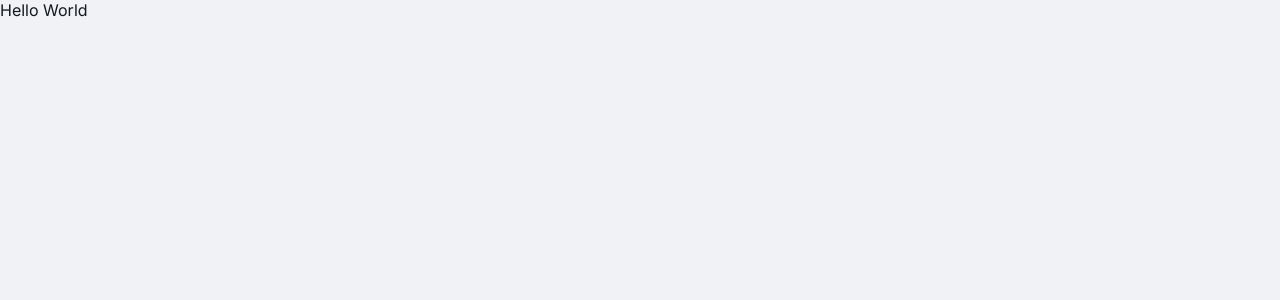
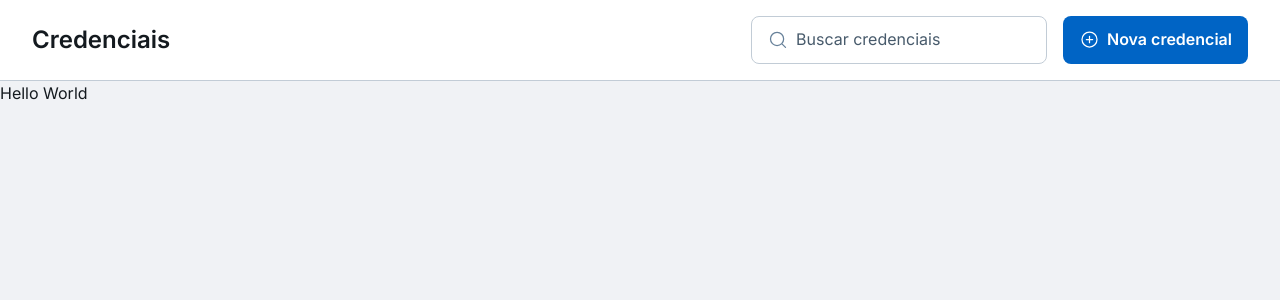
Before and after one commit to adrianmouzinho/biztrip-frontend, a React (Vite) app: page / in a window 1280 px wide. Shown: the top 300 px of the page. Built offline with nearby package versions, Linux system fonts and the light colour scheme.

Commit message:
feat: add header component

```diff
--- a/src/app.tsx
+++ b/src/app.tsx
@@ -1,3 +1,10 @@
+import { Header } from './components/header'
+
 export function App() {
-	return <h1>Hello World</h1>
+	return (
+		<div>
+			<Header />
+			<h1>Hello World</h1>
+		</div>
+	)
 }
--- /dev/null
+++ b/src/components/header/index.tsx
@@ -0,0 +1,21 @@
+import { Button } from '../ui/button'
+import { SearchInput } from '../ui/search-input'
+import { HeaderContainer } from './styles'
+
+import plusIcon from '../../assets/icons/plus.svg'
+
+export function Header() {
+	return (
+		<HeaderContainer>
+			<h2>Credenciais</h2>
+
+			<div>
+				<SearchInput placeholder="Buscar credenciais" />
+				<Button>
+					<img src={plusIcon} alt="Ícone de plus" />
+					Nova credencial
+				</Button>
+			</div>
+		</HeaderContainer>
+	)
+}
--- /dev/null
+++ b/src/components/header/styles.ts
@@ -0,0 +1,22 @@
+import { styled } from '../../styles'
+
+export const HeaderContainer = styled('header', {
+	backgroundColor: '$white',
+	display: 'flex',
+	alignItems: 'center',
+	justifyContent: 'space-between',
+	padding: '$4 $8',
+	borderBottom: '1px solid $gray300',
+
+	h2: {
+		fontSize: '$2xl',
+		fontWeight: '$semiBold',
+		letterSpacing: '1.5%',
+	},
+
+	'> div': {
+		display: 'flex',
+		alignItems: 'center',
+		gap: '$4',
+	},
+})
--- /dev/null
+++ b/src/components/ui/button/index.tsx
@@ -0,0 +1,12 @@
+import { type ComponentProps, forwardRef } from 'react'
+import { Button as CustomButton } from './styles'
+
+interface ButtonProps extends ComponentProps<typeof CustomButton> {}
+
+const Button = forwardRef<HTMLButtonElement, ButtonProps>(
+	({ type, ...props }, ref) => {
+		return <CustomButton {...props} ref={ref} type={type ?? 'button'} />
+	},
+)
+
+export { Button }
--- /dev/null
+++ b/src/components/ui/button/styles.ts
@@ -0,0 +1,85 @@
+import { styled } from '../../../styles'
+
+export const Button = styled('button', {
+	all: 'unset',
+	borderRadius: '$md',
+	fontSize: '$md',
+	fontWeight: '$semiBold',
+	fontFamily: '$default',
+	textAlign: 'center',
+	boxSizing: 'border-box',
+
+	display: 'flex',
+	alignItems: 'center',
+	justifyContent: 'center',
+	gap: '$2',
+
+	cursor: 'pointer',
+	transition: 'background 300ms',
+
+	img: {
+		width: '$5',
+		height: '$5',
+	},
+
+	'&:disabled': {
+		cursor: 'not-allowed',
+		opacity: '0.32',
+	},
+
+	'&:focus': {
+		boxShadow: '0 0 0 4px $colors$gray300',
+	},
+
+	variants: {
+		variant: {
+			primary: {
+				color: '$white',
+				background: '$blue500',
+
+				'&:not(:disabled):hover': {
+					background: '$blue900',
+				},
+			},
+
+			secondary: {
+				background: '$gray600',
+
+				'&:not(:disabled):hover': {
+					background: '$gray900',
+				},
+			},
+
+			tertiary: {
+				color: '$gray900',
+				background: '$gray100',
+
+				'&:not(:disabled):hover': {
+					background: '$gray300',
+				},
+			},
+		},
+
+		size: {
+			sm: {
+				height: 48,
+				padding: '0 $4',
+			},
+
+			md: {
+				height: 52,
+				padding: '0 $4',
+			},
+
+			lg: {
+				height: 80,
+				padding: '0 $6',
+			},
+		},
+	},
+
+	defaultVariants: {
+		variant: 'primary',
+		size: 'sm',
+	},
+})
--- /dev/null
+++ b/src/components/ui/search-input/index.tsx
@@ -0,0 +1,19 @@
+import { type ComponentProps, forwardRef } from 'react'
+import { Input, InputContainer } from './styles'
+
+import searchIcon from '../../../assets/icons/search.svg'
+
+interface SearchInputProps extends ComponentProps<typeof Input> {}
+
+const SearchInput = forwardRef<HTMLInputElement, SearchInputProps>(
+	({ type, ...props }, ref) => {
+		return (
+			<InputContainer>
+				<img src={searchIcon} alt="Ícone de plus" />
+				<Input {...props} ref={ref} type={type ?? 'text'} />
+			</InputContainer>
+		)
+	},
+)
+
+export { SearchInput }
--- /dev/null
+++ b/src/components/ui/search-input/styles.ts
@@ -0,0 +1,54 @@
+import { styled } from '../../../styles'
+
+export const InputContainer = styled('div', {
+	height: 48,
+	minWidth: 212,
+	padding: '0 $4',
+	backgroundColor: 'transparent',
+	borderRadius: '$md',
+	border: '1px solid $gray300',
+	display: 'flex',
+	alignItems: 'center',
+	gap: '$2',
+	transition: 'box-shadow 300ms',
+
+	img: {
+		width: '$5',
+		height: '$5',
+	},
+
+	'&:hover': {
+		borderColor: 'transparent',
+		boxShadow: '0 0 0 2px $colors$blue500',
+	},
+
+	'&:has(input:focus)': {
+		borderColor: 'transparent',
+		boxShadow: '0 0 0 4px $colors$gray300',
+	},
+
+	'&:has(input:disabled)': {
+		opacity: 0.5,
+		cursor: 'not-allowed',
+	},
+})
+
+export const Input = styled('input', {
+	color: '$gray900',
+	fontWeight: 'regular',
+	background: 'transparent',
+	border: 0,
+	width: '100%',
+
+	'&:focus': {
+		outline: 0,
+	},
+
+	'&:disabled': {
+		cursor: 'not-allowed',
+	},
+
+	'&::placeholder': {
+		color: '$gray600',
+	},
+})
--- a/src/styles/global.ts
+++ b/src/styles/global.ts
@@ -11,6 +11,7 @@ export const globalStyles = globalCss({
 		backgroundColor: '$gray100',
 		color: '$gray900',
 		fontFamily: '$default',
+		lineHeight: '$base',
 		'-webkit-font-smoothing': 'antialiased',
 		scrollBehavior: 'smooth',
 	},
@@ -18,6 +19,7 @@ export const globalStyles = globalCss({
 	'h1, h2, h3, h4, h5, h6': {
 		fontSize: 'inherit',
 		fontWeight: 'inherit',
+		lineHeight: '$base',
 	},
 
 	'input, button, textarea, select': {
--- a/src/styles/index.ts
+++ b/src/styles/index.ts
@@ -59,6 +59,7 @@ export const {
 		fontWeights: {
 			regular: '400',
 			medium: '500',
+			semiBold: '600',
 			bold: '700',
 		},
 		fonts: {
```
Also changed, not shown: src/assets/icons/plus.svg (added), src/assets/icons/search.svg (added).
